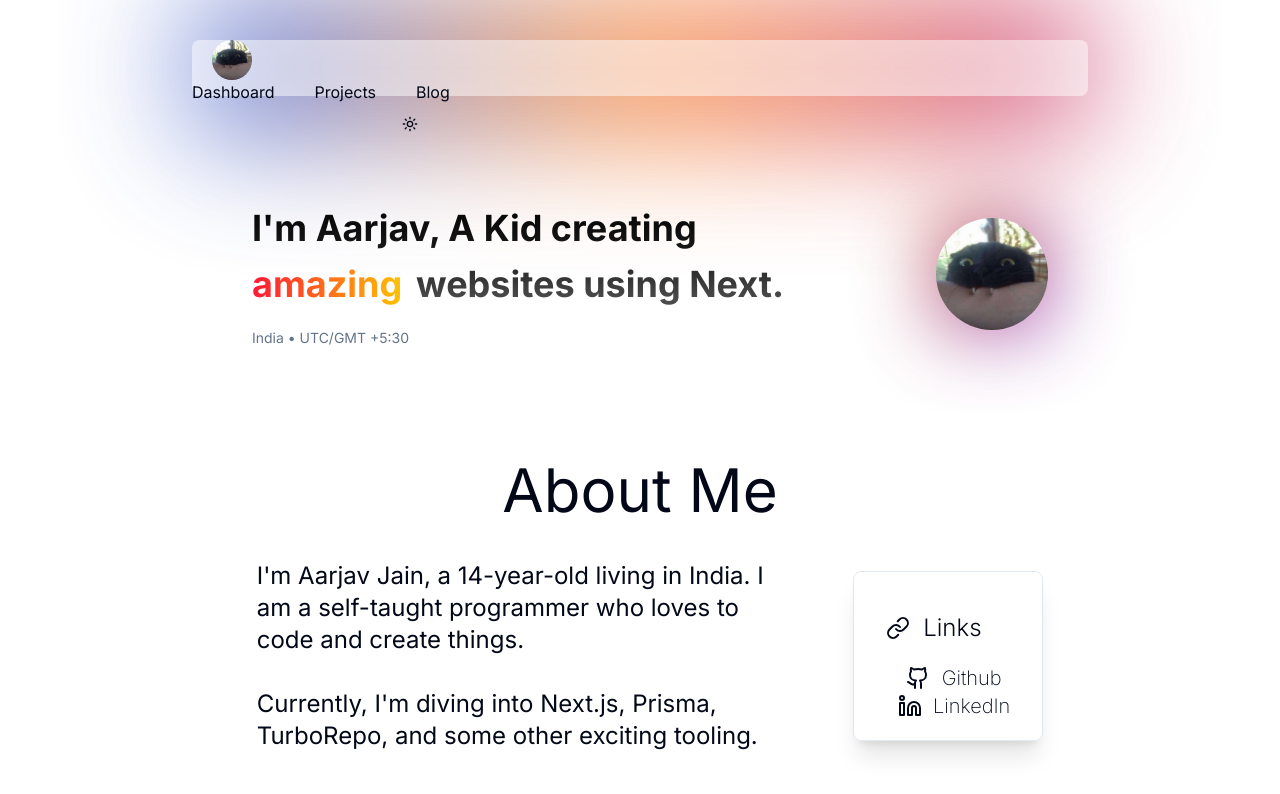
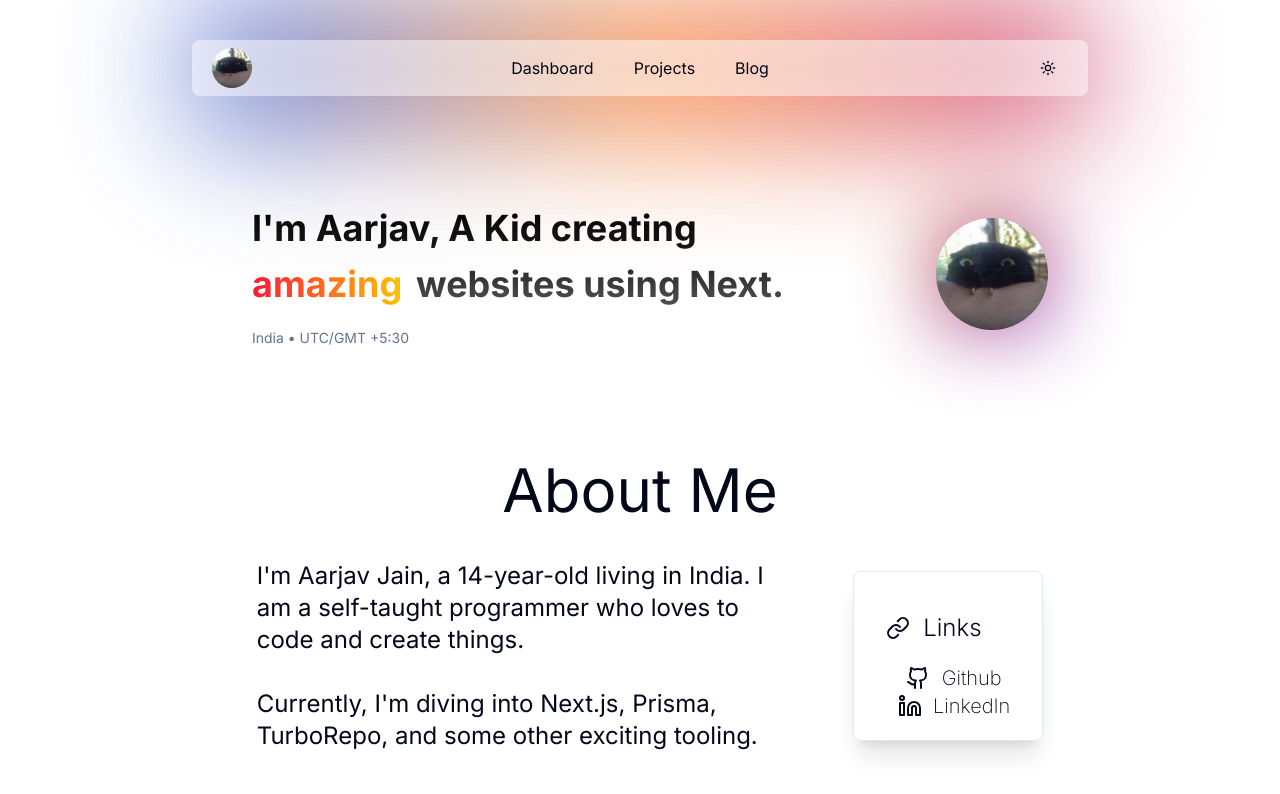
Before and after one commit to BeanieMen/portfolio, a Next.js app: page / in a window 1280 px wide. Shown: the top 794 px of the page. Built offline with nearby package versions, Linux system fonts and the light colour scheme.

Commit message:
yayayayayay

```diff
--- a/app/components/Menu.tsx
+++ b/app/components/Menu.tsx
@@ -14,7 +14,7 @@ export default function MenuDropDown() {
   return (
     <DropdownMenu>
       <DropdownMenuTrigger asChild>
-        <Button variant="outline" size="icon" className="border-0 md:hidden">
+        <Button variant="outline" size="icon" className="border-0 md:hidden bg-">
           <Menu />
           <span className="sr-only">Menu</span>
         </Button>
--- a/app/components/Navbar.tsx
+++ b/app/components/Navbar.tsx
@@ -40,7 +40,7 @@ export default function Navbar() {
         <div className='absolute inset-0 flex items-center justify-center -z-50'>
           <div className='w-full h-full bg-gradient-to-r from-blue-700 via-orange-500 to-pink-700 opacity-75 blur-3xl' />
         </div>
-        <div className={`sm:max-w-3xl md:max-w-4xl w-[80vw] h-14 my-10 rounded-lg bg-white dark:bg-black bg-opacity-50 grid grid-cols-${isDesktop ? '3' : '2'} justify-between items-center`}>
+        <div className={`sm:max-w-3xl md:max-w-4xl w-[80vw] h-14 my-10 rounded-lg bg-white dark:bg-black bg-opacity-50 grid ${isDesktop ? 'grid-cols-3' : 'grid-cols-2'} justify-between items-center`}>
           <div>
             <Link href="/">
               <Image
```
